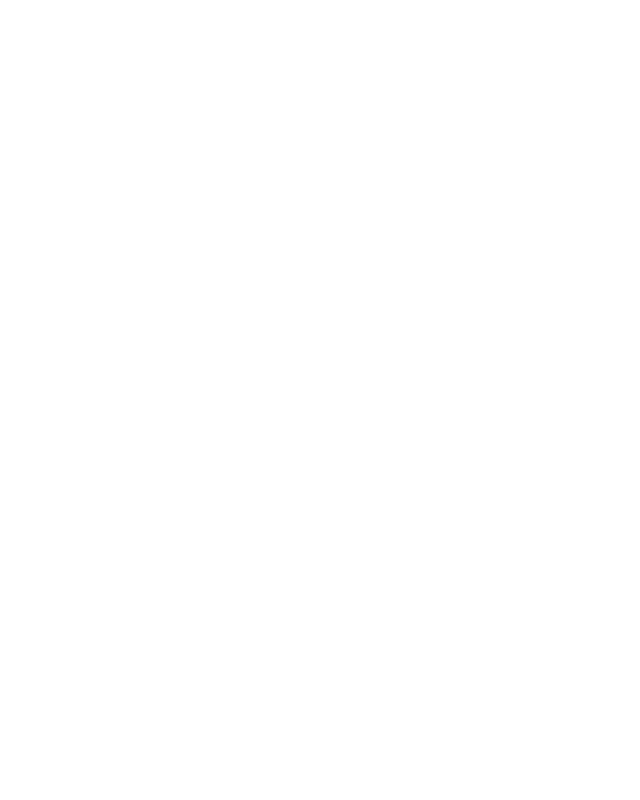
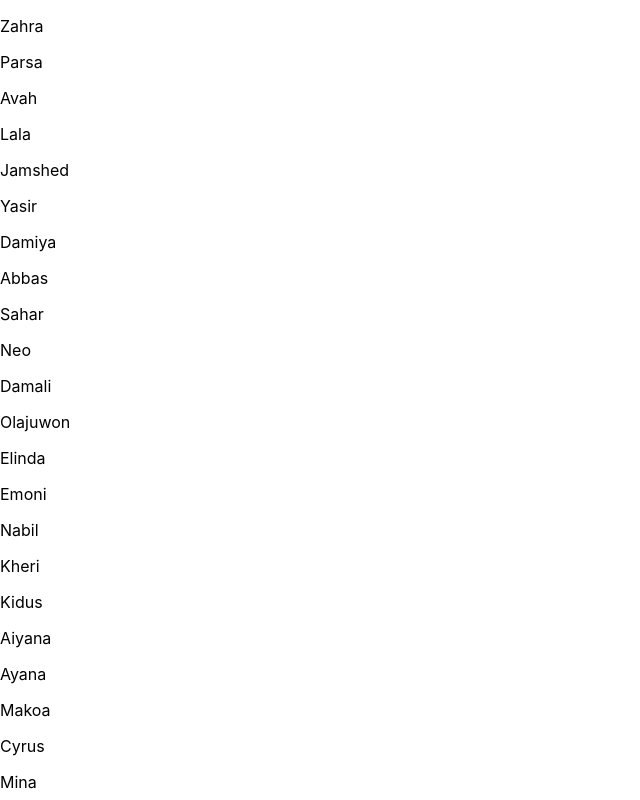
Before and after one commit to ChidimmaOfodum/baby-names-react, a React (Create React App) app in the folder baby-names-react/: page / in a window 1280 px wide. Shown: the top 800 px of the page, without its empty margins (0-640 px from the left). Built offline with nearby package versions, Linux system fonts and the light colour scheme.

Commit message:
all baby names displayed

```diff
--- a/baby-names-react/src/App.js
+++ b/baby-names-react/src/App.js
@@ -1,9 +1,10 @@
 import './App.css';
+import BabyNames from './BabyNames';
 
 function App() {
   return (
     <div className="App">
-
+     <BabyNames />
     </div>
   );
 }
--- /dev/null
+++ b/baby-names-react/src/BabyNames.jsx
@@ -0,0 +1,14 @@
+import React from 'react'
+import babyNames from './data/babyNamesData'
+
+function BabyNames() {
+  return (
+    <div>
+    { babyNames.map((name) => {
+        return <p>{name.name}</p>
+    })}
+    </div>
+  )
+}
+
+export default BabyNames
```
